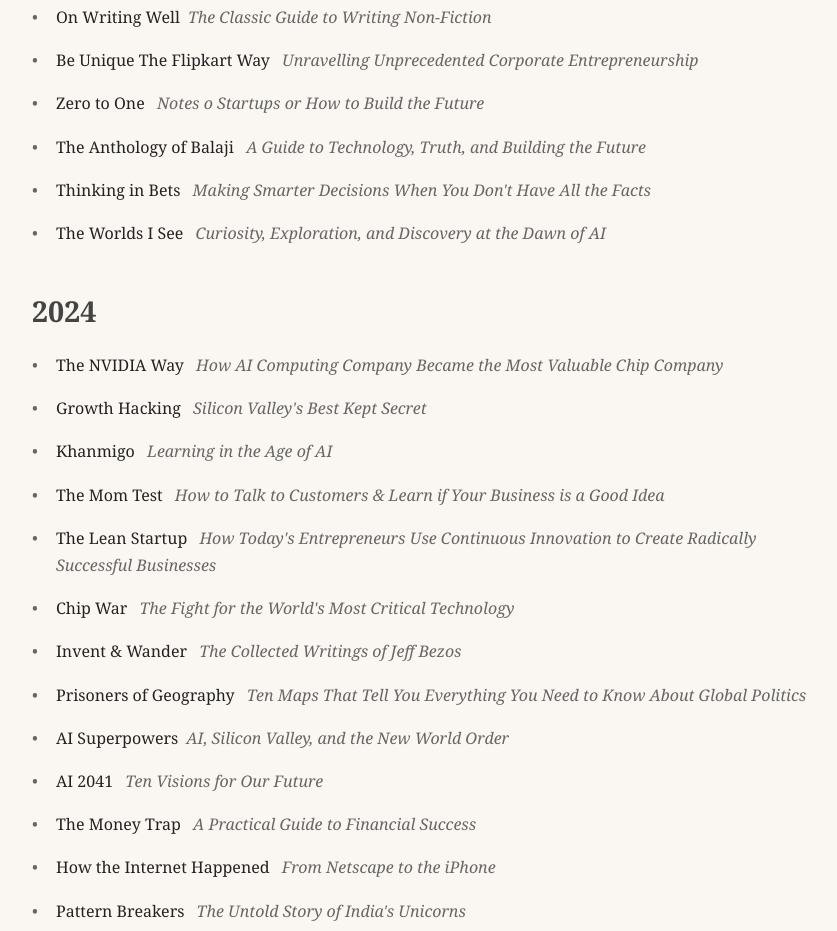
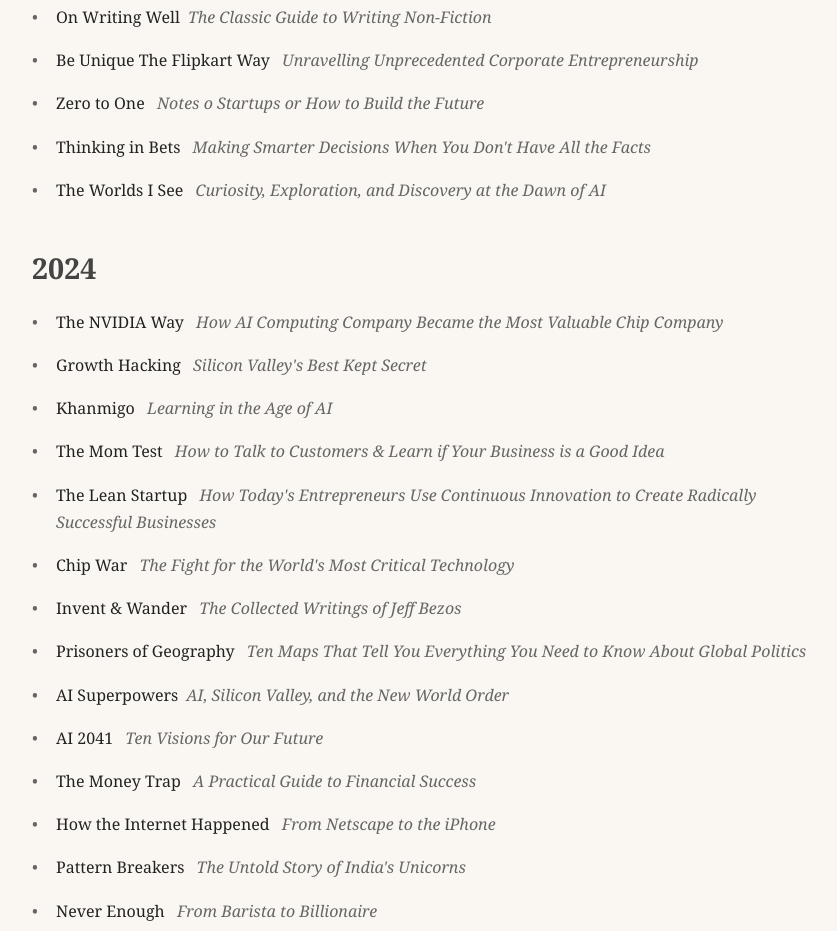
Before and after one commit to Crptocurious/personal-portfolio, a website: page books.html in a window 1280 px wide. Shown: the part 1440-2371 px from the top of the page, without its empty margins (208-1045 px from the left). Drawn offline with Linux system fonts and the light colour scheme.

Commit message:
edit book list

```diff
--- a/books.html
+++ b/books.html
@@ -181,7 +181,6 @@
             <li>On Writing Well<span class="book-subtitle">The Classic Guide to Writing Non-Fiction</span></li>
             <li>Be Unique The Flipkart Way <span class="book-subtitle">Unravelling Unprecedented Corporate Entrepreneurship</span></li>
             <li>Zero to One <span class="book-subtitle">Notes o  Startups or How to Build the Future</span></li>
-            <li>The Anthology of Balaji <span class="book-subtitle">A Guide to Technology, Truth, and Building the Future</span></li>
             <li>Thinking in Bets <span class="book-subtitle">Making Smarter Decisions When You Don't Have All the Facts</span></li>
             <li>The Worlds I See <span class="book-subtitle">Curiosity, Exploration, and Discovery at the Dawn of AI</span></li>
         </ul>
```
